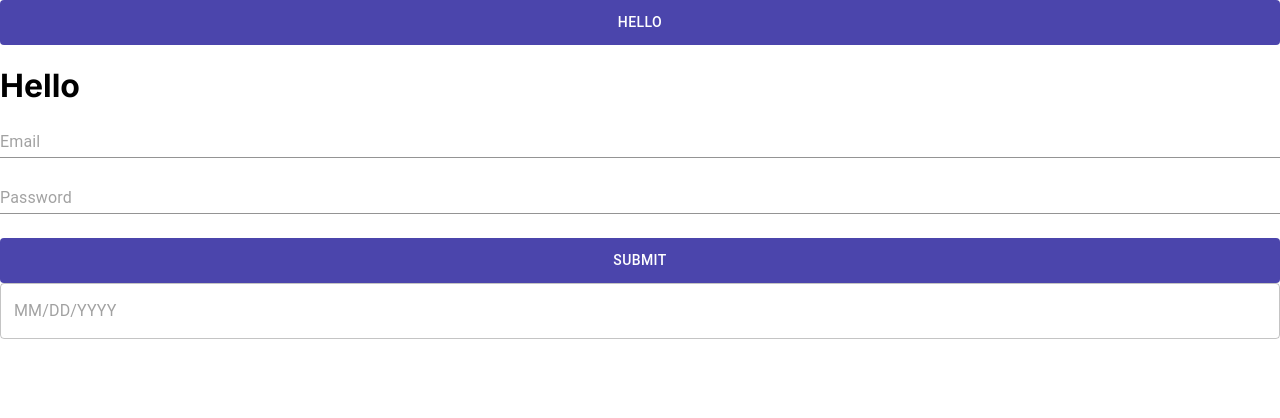
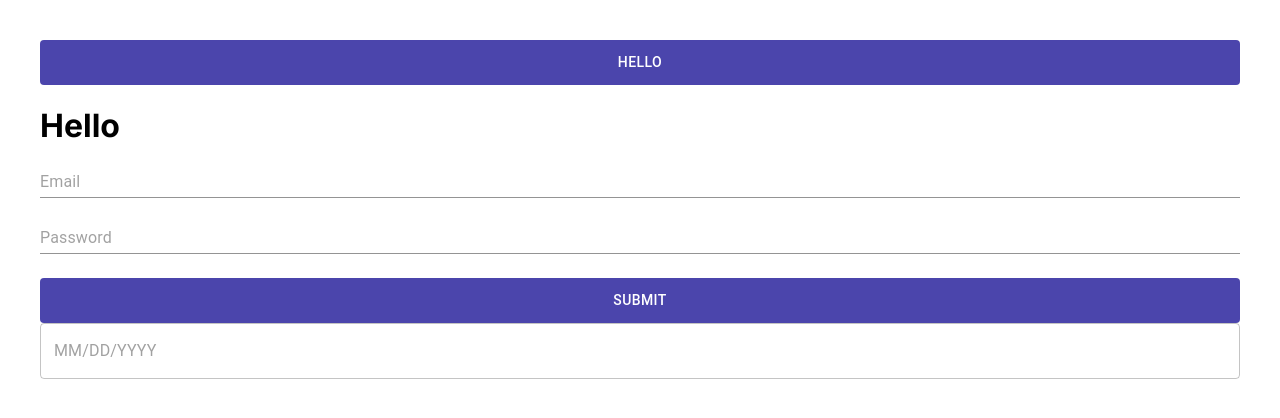
Before and after one commit to ndknitor/nextts-template, a Next.js app: page /public in a window 1280 px wide. Shown: the top 418 px of the page. Built offline with nearby package versions, Linux system fonts and the light colour scheme.

Commit message:
Add padding

```diff
--- a/app/public/page.tsx
+++ b/app/public/page.tsx
@@ -12,7 +12,7 @@ import { InferType } from 'yup';
 
 function page() {
     return (
-        <Stack className='flex justify-center items-center h-screen gap-6 p-10'>
+        <Stack padding={5}>
             <ThemeButton onClick={async () => {
                 // await appxios.get("", {
                 //     params: {
```
